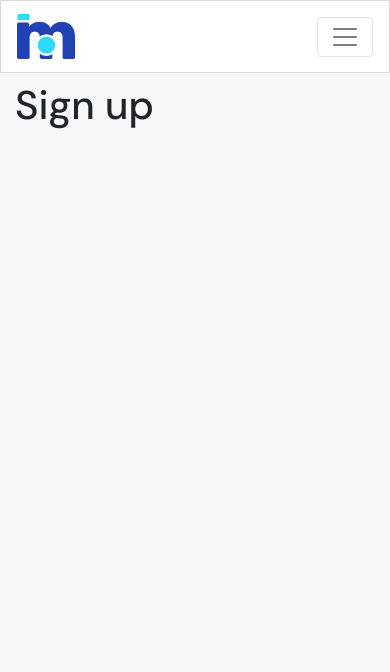
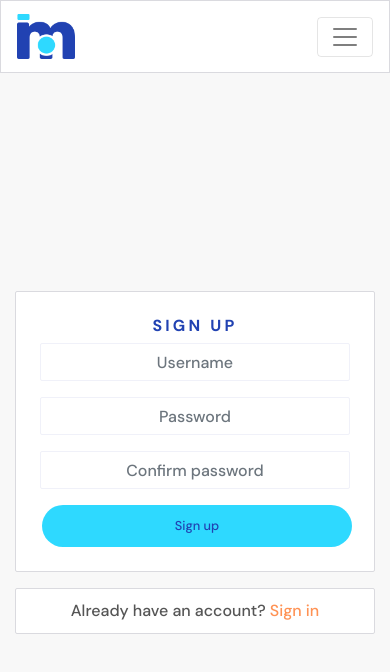
Before and after one commit to Fantomen31/moments, a React (Create React App) app: page /signup in a window 390 px wide. Shown: the top 672 px of the page. Built offline with nearby package versions, Linux system fonts and the light colour scheme.

Commit message:
created a sign in form and styled it

```diff
--- a/src/App.js
+++ b/src/App.js
@@ -3,7 +3,9 @@ import NavBar from './components/NavBar';
 import styles from './App.module.css';
 import Container from 'react-bootstrap/Container';
 import { Route, Switch } from 'react-router-dom/cjs/react-router-dom.min';
-
+import './api/axiosDefaults';
+import SignUpForm from './pages/auth/SignUpForm';
+import SignInForm from './pages/auth/SignInForm';
 
 function App() {
   return (
@@ -12,8 +14,8 @@ function App() {
       <Container className={styles.Main}>
         <Switch>
           <Route exact path="/" render={() => <h1>Home page</h1>} />
-          <Route exact path="/signin" render={() => <h1>Sign in</h1>} />
-          <Route exact path="/signup" render={() => <h1>Sign up</h1>} />
+          <Route exact path="/signin" render={() => <SignInForm />} />
+          <Route exact path="/signup" render={() => <SignUpForm />} />
           <Route render={() =><p>Page not found!</p>}/>
         </Switch>
       </Container>
--- a/src/App.module.css
+++ b/src/App.module.css
@@ -3,8 +3,28 @@
   background-color: #f8f8f8;
   min-height: 100vh;
 }
+
 .Main {
   padding-top: 81px;
+}
+
+.Content {
+  background-color: #ffffff;
+  padding: 10px;
+  border-radius: 2px;
+  border: 1px solid #dadadf;
+}
+
+.FillerImage {
+  object-fit: cover;
+  height: 100%;
+  width: 100%;
+}
+
+.Image {
+  max-height: 40vh;
+  max-width: 100%;
+  object-fit: contain;
 }
 
 * {
@@ -25,6 +45,10 @@
   transition: color ease-in-out 0.3s;
 }
 
+input[type="file"] {
+  display: none;
+}
+
 i {
   color: #cfced3;
   font-size: 1.6rem;
@@ -37,3 +61,22 @@
   transition: color ease-in-out 0.3s;
   color: #2142b2;
 }
+
+figure {
+  text-align: center;
+  display: inline-block;
+}
+
+/* scrollbar */
+*::-webkit-scrollbar {
+  width: 5px;
+}
+*::-webkit-scrollbar-track {
+  background: #f1f1f1;
+}
+*::-webkit-scrollbar-thumb {
+  background: #888;
+}
+*::-webkit-scrollbar-thumb:hover {
+  background: #555;
+}
--- /dev/null
+++ b/src/api/axiosDefaults.js
@@ -0,0 +1,5 @@
+import axios from "axios";
+
+axios.defaults.baseURL = 'https://drf-api-fantomen-82373067f7b7.herokuapp.com/'
+axios.defaults.headers.post['Content-Type'] = 'MULTIPART/FORM-DATA'
+axios.defaults.withCredentials = true
--- /dev/null
+++ b/src/pages/auth/SignInForm.js
@@ -0,0 +1,73 @@
+import React from "react";
+
+import Form from "react-bootstrap/Form";
+import Alert from "react-bootstrap/Alert";
+import Button from "react-bootstrap/Button";
+import Col from "react-bootstrap/Col";
+import Row from "react-bootstrap/Row";
+import Image from "react-bootstrap/Image";
+import Container from "react-bootstrap/Container";
+
+import { Link } from "react-router-dom";
+
+import styles from "../../styles/SignInUpForm.module.css";
+import btnStyles from "../../styles/Button.module.css";
+import appStyles from "../../App.module.css";
+
+function SignInForm() {
+//   Add your component logic here
+
+  return (
+    <Row className={styles.Row}>
+      <Col className="my-auto p-0 p-md-2" md={6}>
+        <Container className={`${appStyles.Content} p-4 `}>
+        <h1 className={styles.Header}>sign in</h1>
+          <Form>
+            <Form.Group controlId="username">
+                <Form.Label className="d-none">Username</Form.Label>
+                <Form.Control
+                className={styles.Input}
+                type="text"
+                placeholder="Username"
+                name="username"
+                />
+            </Form.Group>
+
+            <Form.Group controlId="password">
+                <Form.Label className="d-none">Password</Form.Label>
+                <Form.Control
+                className={styles.Input}
+                type="text"
+                placeholder="Password"
+                name="password"
+                />
+            </Form.Group>
+
+            <Button
+            className={`${btnStyles.Button} ${btnStyles.Wide} ${btnStyles.Bright}`}
+            type="submit">
+                Sign in
+            </Button>
+         </Form>
+
+        </Container>
+        <Container className={`mt-3 ${appStyles.Content}`}>
+          <Link className={styles.Link} to="/signup">
+            Don't have an account? <span>Sign up now!</span>
+          </Link>
+        </Container>
+      </Col>
+      <Col
+        md={6}
+        className={`my-auto d-none d-md-block p-2 ${styles.SignInCol}`}
+      >
+        <Image
+          className={`${appStyles.FillerImage}`}
+          src={"https://codeinstitute.s3.amazonaws.com/AdvancedReact/hero.jpg"}
+        />
+      </Col>
+    </Row>
+  );
+}
+
+export default SignInForm;
--- /dev/null
+++ b/src/pages/auth/SignUpForm.js
@@ -0,0 +1,140 @@
+import React, { useState } from "react";
+import { Link, useHistory } from "react-router-dom";
+
+import styles from "../../styles/SignInUpForm.module.css";
+import btnStyles from "../../styles/Button.module.css";
+import appStyles from "../../App.module.css";
+
+import {
+  Form,
+  Button,
+  Image,
+  Col,
+  Row,
+  Container,
+  Alert,
+} from "react-bootstrap";
+import axios from "axios";
+
+const SignUpForm = () => {
+  const [signUpData, setSignUpData] = useState({
+    username: "",
+    password1: "",
+    password2: "",
+  });
+  const { username, password1, password2 } = signUpData;
+
+  const [errors, setErrors] = useState({});
+
+  const history = useHistory();
+
+  const handleChange = (event) => {
+    setSignUpData({
+      ...signUpData,
+      [event.target.name]: event.target.value,
+    });
+  };
+
+  const handleSubmit = async (event) => {
+    event.preventDefault();
+    try {
+        // Use the full URL for the registration endpoint
+        await axios.post("https://drf-api-fantomen-82373067f7b7.herokuapp.com/dj-rest-auth/registration/", signUpData);
+        history.push("/signin");  // Redirect to the sign-in page after successful signup
+    } catch (err) {
+        setErrors(err.response?.data);  // Capture and set errors from the API response
+    }
+};
+
+  return (
+    <Row className={styles.Row}>
+      <Col className="my-auto py-2 p-md-2" md={6}>
+        <Container className={`${appStyles.Content} p-4 `}>
+          <h1 className={styles.Header}>sign up</h1>
+
+          <Form onSubmit={handleSubmit}>
+            <Form.Group controlId="username">
+              <Form.Label className="d-none">username</Form.Label>
+              <Form.Control
+                className={styles.Input}
+                type="text"
+                placeholder="Username"
+                name="username"
+                value={username}
+                onChange={handleChange}
+              />
+            </Form.Group>
+            {errors.username?.map((message, idx) => (
+              <Alert variant="warning" key={idx}>
+                {message}
+              </Alert>
+            ))}
+
+            <Form.Group controlId="password1">
+              <Form.Label className="d-none">Password</Form.Label>
+              <Form.Control
+                className={styles.Input}
+                type="password"
+                placeholder="Password"
+                name="password1"
+                value={password1}
+                onChange={handleChange}
+              />
+            </Form.Group>
+            {errors.password1?.map((message, idx) => (
+              <Alert key={idx} variant="warning">
+                {message}
+              </Alert>
+            ))}
+
+            <Form.Group controlId="password2">
+              <Form.Label className="d-none">Confirm password</Form.Label>
+              <Form.Control
+                className={styles.Input}
+                type="password"
+                placeholder="Confirm password"
+                name="password2"
+                value={password2}
+                onChange={handleChange}
+              />
+            </Form.Group>
+            {errors.password2?.map((message, idx) => (
+              <Alert key={idx} variant="warning">
+                {message}
+              </Alert>
+            ))}
+
+            <Button
+              className={`${btnStyles.Button} ${btnStyles.Wide} ${btnStyles.Bright}`}
+              type="submit"
+            >
+              Sign up
+            </Button>
+            {errors.non_field_errors?.map((message, idx) => (
+              <Alert key={idx} variant="warning" className="mt-3">
+                {message}
+              </Alert>
+            ))}
+          </Form>
+        </Container>
+
+        <Container className={`mt-3 ${appStyles.Content}`}>
+          <Link className={styles.Link} to="/signin">
+            Already have an account? <span>Sign in</span>
+          </Link>
+        </Container>
+      </Col>
+      <Col
+        md={6}
+        className={`my-auto d-none d-md-block p-2 ${styles.SignUpCol}`}
+      >
+        <Image
+          className={`${appStyles.FillerImage}`}
+          src={"https://codeinstitute.s3.amazonaws.com/AdvancedReact/hero2.jpg"}
+        />
+      </Col>
+    </Row>
+  );
+};
+
+export default SignUpForm;
--- /dev/null
+++ b/src/styles/Button.module.css
@@ -0,0 +1,69 @@
+.Button {
+    font-size: 0.8rem;
+    align-self: center;
+    border-radius: 100px;
+    border-color: transparent;
+    padding: 4px 10px;
+    margin-left: 2px;
+    margin-right: 2px;
+    min-width: 75px;
+  }
+
+  .Button:hover {
+    opacity: 0.8;
+    border-color: transparent;
+    cursor: pointer;
+  }
+
+  .Button:hover:active {
+    background-color: #2142b2 !important;
+  }
+
+  .Button:active {
+    background-color: #2142b2 !important;
+  }
+
+  .Button:focus {
+    background-color: #2142b2;
+  }
+
+  .Wide {
+    padding: 10px 50px;
+    width: 100%;
+  }
+
+  .Blue,
+  .BlueOutline:hover,
+  .Bright:hover {
+    background-color: #2142b2;
+    color: #ffffff;
+  }
+
+  .BlueOutline,
+  .Blue:hover {
+    /* border: 1px solid #2142b2; */
+    background-color: #ffffff;
+    color: #2142b2;
+  }
+
+  .Black,
+  .BlackOutline:hover {
+    /* background-color: #242a3d;
+    color: white; */
+    background-color: #242a3d;
+    color: aliceblue;
+  }
+
+  .Black:hover,
+  .BlackOutline {
+    /* background-color: #dadadf;
+    color: #242a3d;
+    border-color: #242a3d; */
+    background-color: aliceblue;
+    color: #242a3d;
+  }
+
+  .Bright {
+    background-color: #2ed9ff;
+    color: #2142b2;
+  }
--- /dev/null
+++ b/src/styles/SignInUpForm.module.css
@@ -0,0 +1,46 @@
+.Row {
+    height: calc(100vh - 81px);
+  }
+  .Input {
+    background: #ffffff;
+    border: 1px solid #f0f1f9;
+    box-sizing: border-box;
+    border-radius: 2px;
+    color: #7177a1;
+    text-align: center;
+    padding: 10px;
+  }
+
+  .Header {
+    font-style: normal;
+    font-weight: bold;
+    font-size: 16px;
+    line-height: 19px;
+    text-align: center;
+    letter-spacing: 0.2em;
+    text-transform: uppercase;
+    color: #2142b2;
+  }
+
+  .Link {
+    text-decoration: none;
+    text-align: center;
+    display: block;
+    margin: auto;
+  }
+
+  .Link span {
+    color: #ff9254;
+  }
+
+  .Container {
+    padding: 30px 10px;
+  }
+
+  .SignInCol {
+    height: 320px;
+  }
+
+  .SignUpCol {
+    height: 375px;
+  }
```
Lines whose indentation alone changed are shown as unchanged.
